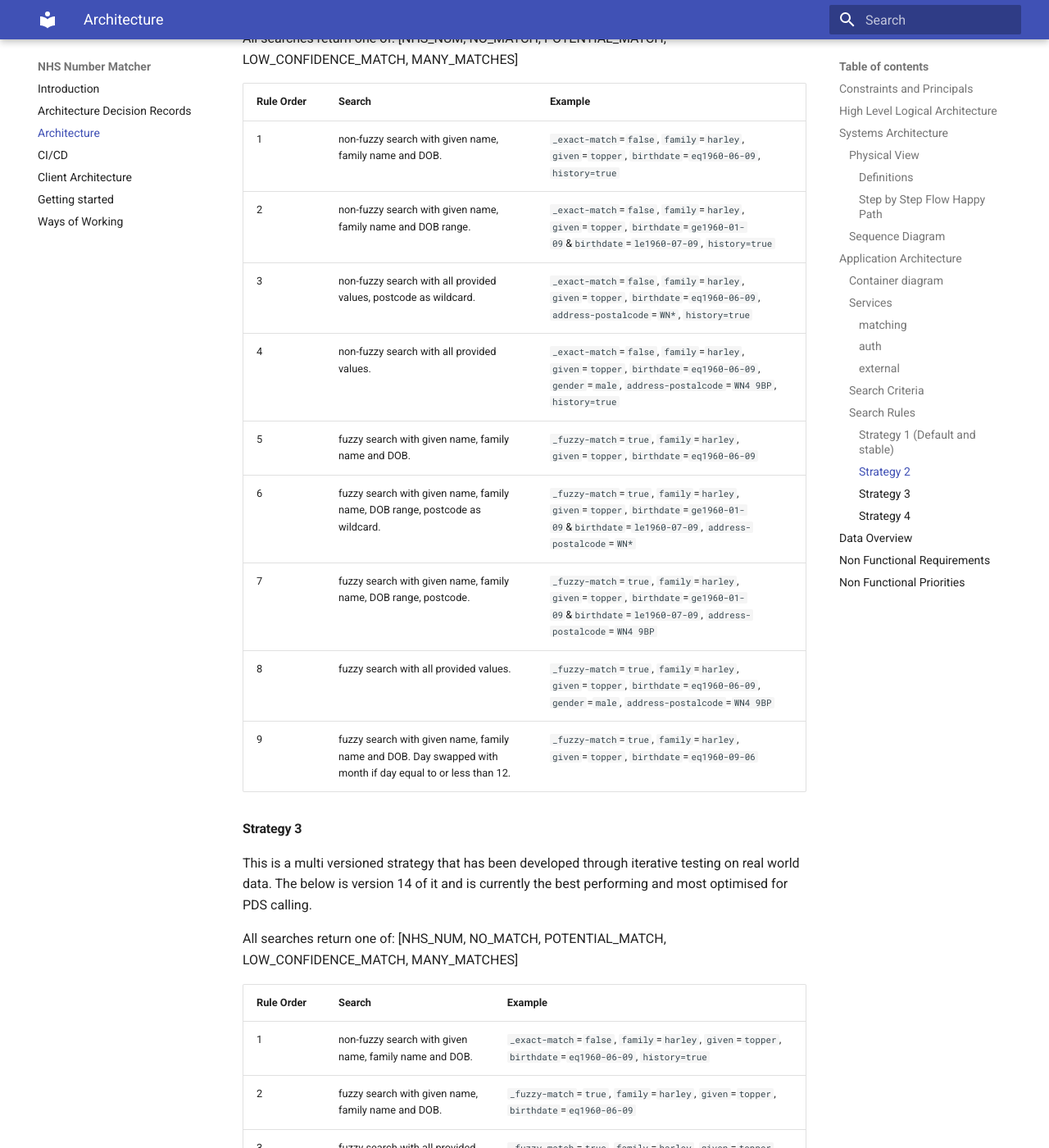
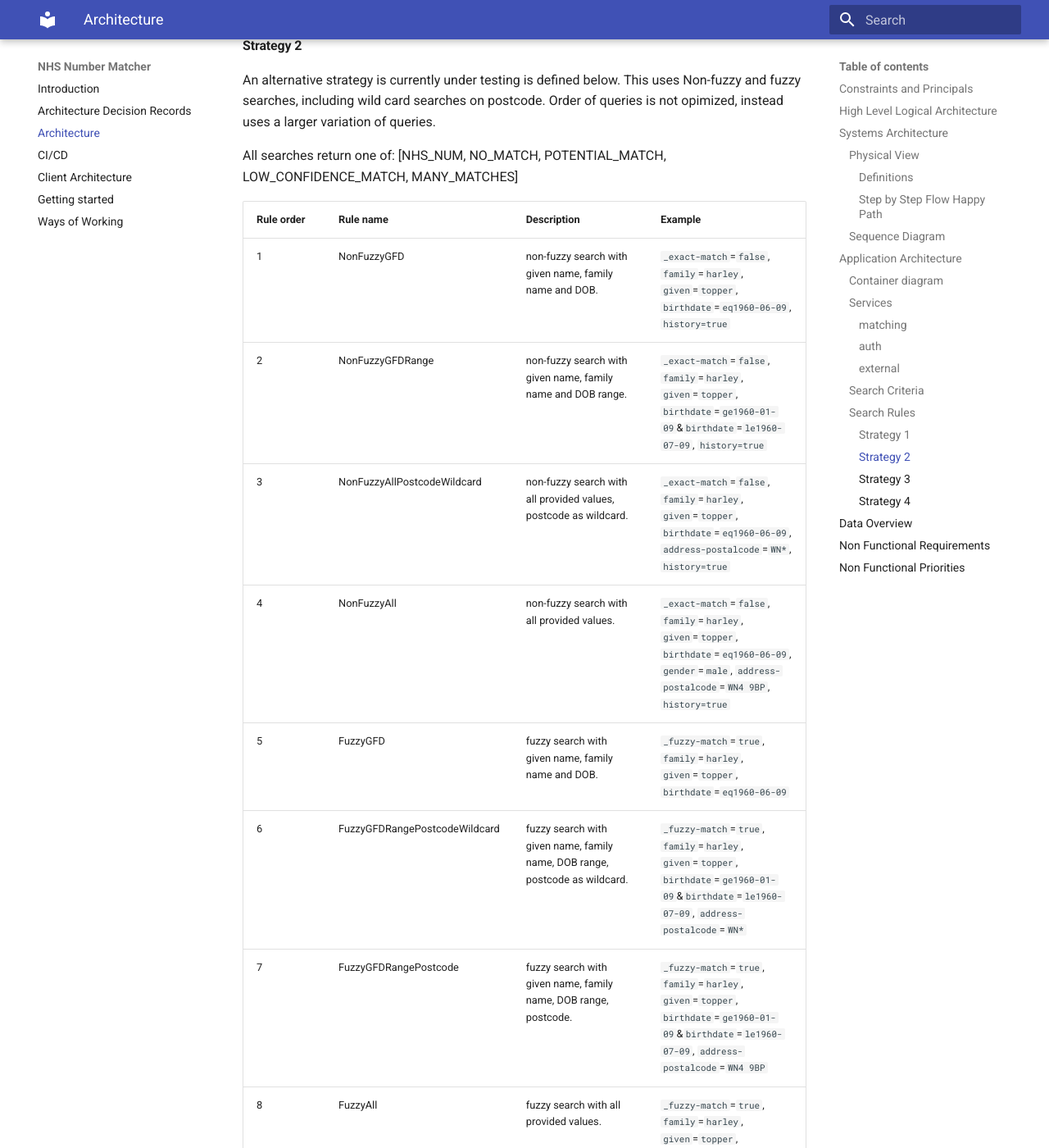
Before and after one commit to DFE-Digital/SUI_Matcher, an MkDocs documentation site: the page built from documentation/docs/architecture.md, in a window 1280 px wide and 1400 px high, scrolled down 9248 px. Shown: the whole window at 82% size. Built offline with MkDocs 1.6.1 and Material for MkDocs 9.7.7, drawn with Linux system fonts in a browser that asks for light colours; some of the changed text lies outside the part shown.

Commit message:
docs: Update search rules tables with rule names

```diff
--- a/documentation/docs/architecture.md
+++ b/documentation/docs/architecture.md
@@ -307,21 +307,21 @@
 We use multiple strategies, strategy 1 being the default and defined below. Other strategies may be used in the future
 for testing purposes.
 
-#### Strategy 1 (Default and stable)
+#### Strategy 1
 
 The search criteria being used for the pilot is as below, and is subject to change as real-world data and match rates
 are evaluated.
 
 All searches return one of: [NHS_NUM, NO_MATCH, POTENTIAL_MATCH, LOW_CONFIDENCE_MATCH, MANY_MATCHES]
 
-| Rule Order | Search                                                                                                     | Example                                                                                                                               |
-|:-----------|:-----------------------------------------------------------------------------------------------------------|:--------------------------------------------------------------------------------------------------------------------------------------|
-| 1          | Exact search with given name, family name and DOB.                                                         | `_exact-match`=`true`, `family`=`harley`, `given`=`topper`, `birthdate`=`eq1960-06-09`                                                |
-| 2          | Exact search with all provided values.                                                                     | `_exact-match`=`true`, `family`=`harley`, `given`=`topper`, `birthdate`=`eq1960-06-09`, `gender`=`male`                               |
-| 3          | fuzzy search with given name, family name and DOB.                                                         | `_fuzzy-match`=`true`, `family`=`harley`, `given`=`topper`, `birthdate`=`eq1960-06-09`                                                |
-| 4          | fuzzy search with all provided values.                                                                     | `_fuzzy-match`=`true`, `family`=`harley`, `given`=`topper`, `birthdate`=`eq1960-06-09` `gender`=`male` `address-postalcode`=`WN4 9BP` |
-| 5          | fuzzy search with given name, family name and DOB range 6 months either side of given date.                | `_fuzzy-match`=`true`, `family`=`harley`, `given`=`topper`, `birthdate`=`ge1960-01-09`&`birthdate`=`le1961-09-06`                     |
-| 6          | fuzzy search with given name, family name and DOB. Day swapped with month if day equal to or less than 12. | `_fuzzy-match`=`true`, `family`=`harley`, `given`=`topper`, `birthdate`=`eq1960-09-06`                                                |
+| Rule order | Rule name     | Description                                                                                                | Example                                                                                                                               |
+|:-----------|:--------------|:-----------------------------------------------------------------------------------------------------------|:--------------------------------------------------------------------------------------------------------------------------------------|
+| 1          | ExactGFD      | Exact search with given name, family name and DOB.                                                         | `_exact-match`=`true`, `family`=`harley`, `given`=`topper`, `birthdate`=`eq1960-06-09`                                                |
+| 2          | ExactAll      | Exact search with all provided values.                                                                     | `_exact-match`=`true`, `family`=`harley`, `given`=`topper`, `birthdate`=`eq1960-06-09`, `gender`=`male`                               |
+| 3          | FuzzyGFD      | fuzzy search with given name, family name and DOB.                                                         | `_fuzzy-match`=`true`, `family`=`harley`, `given`=`topper`, `birthdate`=`eq1960-06-09`                                                |
+| 4          | FuzzyAll      | fuzzy search with all provided values.                                                                     | `_fuzzy-match`=`true`, `family`=`harley`, `given`=`topper`, `birthdate`=`eq1960-06-09` `gender`=`male` `address-postalcode`=`WN4 9BP` |
+| 5          | FuzzyGFDRange | fuzzy search with given name, family name and DOB range 6 months either side of given date.                | `_fuzzy-match`=`true`, `family`=`harley`, `given`=`topper`, `birthdate`=`ge1960-01-09`&`birthdate`=`le1961-09-06`                     |
+| 6          | FuzzyAltDob   | fuzzy search with given name, family name and DOB. Day swapped with month if day equal to or less than 12. | `_fuzzy-match`=`true`, `family`=`harley`, `given`=`topper`, `birthdate`=`eq1960-09-06`                                                |
 
 #### Strategy 2
 
@@ -330,17 +330,17 @@
 
 All searches return one of: [NHS_NUM, NO_MATCH, POTENTIAL_MATCH, LOW_CONFIDENCE_MATCH, MANY_MATCHES]
 
-| Rule Order | Search                                                                                                     | Example                                                                                                                                                  |
-|:-----------|:-----------------------------------------------------------------------------------------------------------|:---------------------------------------------------------------------------------------------------------------------------------------------------------|
-| 1          | non-fuzzy search with given name, family name and DOB.                                                     | `_exact-match`=`false`, `family`=`harley`, `given`=`topper`, `birthdate`=`eq1960-06-09`, `history=true`                                                  |
-| 2          | non-fuzzy search with given name, family name and DOB range.                                               | `_exact-match`=`false`, `family`=`harley`, `given`=`topper`, `birthdate`=`ge1960-01-09`&`birthdate`=`le1960-07-09`, `history=true`                       |
-| 3          | non-fuzzy search with all provided values, postcode as wildcard.                                           | `_exact-match`=`false`, `family`=`harley`, `given`=`topper`, `birthdate`=`eq1960-06-09`, `address-postalcode`=`WN*`, `history=true`                      |
-| 4          | non-fuzzy search with all provided values.                                                                 | `_exact-match`=`false`, `family`=`harley`, `given`=`topper`, `birthdate`=`eq1960-06-09`, `gender`=`male`, `address-postalcode`=`WN4 9BP`, `history=true` |
-| 5          | fuzzy search with given name, family name and DOB.                                                         | `_fuzzy-match`=`true`, `family`=`harley`, `given`=`topper`, `birthdate`=`eq1960-06-09`                                                                   |
-| 6          | fuzzy search with given name, family name, DOB range, postcode as wildcard.                                | `_fuzzy-match`=`true`, `family`=`harley`, `given`=`topper`, `birthdate`=`ge1960-01-09`&`birthdate`=`le1960-07-09`, `address-postalcode`=`WN*`            |
-| 7          | fuzzy search with given name, family name, DOB range, postcode.                                            | `_fuzzy-match`=`true`, `family`=`harley`, `given`=`topper`, `birthdate`=`ge1960-01-09`&`birthdate`=`le1960-07-09`, `address-postalcode`=`WN4 9BP`        |
-| 8          | fuzzy search with all provided values.                                                                     | `_fuzzy-match`=`true`, `family`=`harley`, `given`=`topper`, `birthdate`=`eq1960-06-09`, `gender`=`male`, `address-postalcode`=`WN4 9BP`                  |
-| 9          | fuzzy search with given name, family name and DOB. Day swapped with month if day equal to or less than 12. | `_fuzzy-match`=`true`, `family`=`harley`, `given`=`topper`, `birthdate`=`eq1960-09-06`                                                                   |
+| Rule order | Rule name                     | Description                                                                                                | Example                                                                                                                                                  |
+|:-----------|:------------------------------|:-----------------------------------------------------------------------------------------------------------|:---------------------------------------------------------------------------------------------------------------------------------------------------------|
+| 1          | NonFuzzyGFD                   | non-fuzzy search with given name, family name and DOB.                                                     | `_exact-match`=`false`, `family`=`harley`, `given`=`topper`, `birthdate`=`eq1960-06-09`, `history=true`                                                  |
+| 2          | NonFuzzyGFDRange              | non-fuzzy search with given name, family name and DOB range.                                               | `_exact-match`=`false`, `family`=`harley`, `given`=`topper`, `birthdate`=`ge1960-01-09`&`birthdate`=`le1960-07-09`, `history=true`                       |
+| 3          | NonFuzzyAllPostcodeWildcard   | non-fuzzy search with all provided values, postcode as wildcard.                                           | `_exact-match`=`false`, `family`=`harley`, `given`=`topper`, `birthdate`=`eq1960-06-09`, `address-postalcode`=`WN*`, `history=true`                      |
+| 4          | NonFuzzyAll                   | non-fuzzy search with all provided values.                                                                 | `_exact-match`=`false`, `family`=`harley`, `given`=`topper`, `birthdate`=`eq1960-06-09`, `gender`=`male`, `address-postalcode`=`WN4 9BP`, `history=true` |
+| 5          | FuzzyGFD                      | fuzzy search with given name, family name and DOB.                                                         | `_fuzzy-match`=`true`, `family`=`harley`, `given`=`topper`, `birthdate`=`eq1960-06-09`                                                                   |
+| 6          | FuzzyGFDRangePostcodeWildcard | fuzzy search with given name, family name, DOB range, postcode as wildcard.                                | `_fuzzy-match`=`true`, `family`=`harley`, `given`=`topper`, `birthdate`=`ge1960-01-09`&`birthdate`=`le1960-07-09`, `address-postalcode`=`WN*`            |
+| 7          | FuzzyGFDRangePostcode         | fuzzy search with given name, family name, DOB range, postcode.                                            | `_fuzzy-match`=`true`, `family`=`harley`, `given`=`topper`, `birthdate`=`ge1960-01-09`&`birthdate`=`le1960-07-09`, `address-postalcode`=`WN4 9BP`        |
+| 8          | FuzzyAll                      | fuzzy search with all provided values.                                                                     | `_fuzzy-match`=`true`, `family`=`harley`, `given`=`topper`, `birthdate`=`eq1960-06-09`, `gender`=`male`, `address-postalcode`=`WN4 9BP`                  |
+| 9          | FuzzyAltDob                   | fuzzy search with given name, family name and DOB. Day swapped with month if day equal to or less than 12. | `_fuzzy-match`=`true`, `family`=`harley`, `given`=`topper`, `birthdate`=`eq1960-09-06`                                                                   |
 
 #### Strategy 3
 
@@ -348,15 +348,15 @@
 
 All searches return one of: [NHS_NUM, NO_MATCH, POTENTIAL_MATCH, LOW_CONFIDENCE_MATCH, MANY_MATCHES]
 
-| Rule Order | Search                                                                 | Example                                                                                                                                                              |
-|:-----------|:-----------------------------------------------------------------------|:---------------------------------------------------------------------------------------------------------------------------------------------------------------------|
-| 1          | non-fuzzy search with given name, family name and DOB.                 | `_exact-match`=`false`, `family`=`harley`, `given`=`topper`, `birthdate`=`eq1960-06-09`, `history=true`                                                              |
-| 2          | fuzzy search with given name, family name and DOB.                     | `_fuzzy-match`=`true`, `family`=`harley`, `given`=`topper`, `birthdate`=`eq1960-06-09`                                                                               |
-| 3          | fuzzy search with all provided values.                                 | `_fuzzy-match`=`true`, `family`=`harley`, `given`=`topper`, `birthdate`=`eq1960-06-09`, `gender`=`male`, `address-postalcode`=`WN4 9BP`                              |
-| 4          | non-fuzzy search with given name, family name and DOB range.           | `_exact-match`=`false`, `family`=`harley`, `given`=`topper`, `birthdate`=`ge1960-01-09`&`birthdate`=`le1960-07-09`, `history=true`                                   |
-| 5          | non-fuzzy search with given name, family name, DOB range, postcode.    | `_exact-match`=`false`, `family`=`harley`, `given`=`topper`, `birthdate`=`ge1960-01-09`&`birthdate`=`le1960-07-09`, `address-postalcode`=`WN4 9BP`, `history=true`   |
-| 6          | fuzzy search with given name, family name and DOB range.               | `_fuzzy-match`=`true`, `family`=`harley`, `given`=`topper`, `birthdate`=`ge1960-01-09`&`birthdate`=`le1960-07-09`                                                    |
-| 7          | fuzzy search with given name, family name, DOB range, postcode.        | `_fuzzy-match`=`true`, `family`=`harley`, `given`=`topper`, `birthdate`=`ge1960-01-09`&`birthdate`=`le1960-07-09`, `address-postalcode`=`WN4 9BP`                    |
+| Rule order | Rule name                | Description                                                         | Example                                                                                                                                                              |
+|:-----------|:-------------------------|:--------------------------------------------------------------------|:---------------------------------------------------------------------------------------------------------------------------------------------------------------------|
+| 1          | NonFuzzyGFD              | non-fuzzy search with given name, family name and DOB.              | `_exact-match`=`false`, `family`=`harley`, `given`=`topper`, `birthdate`=`eq1960-06-09`, `history=true`                                                              |
+| 2          | FuzzyGFD                 | fuzzy search with given name, family name and DOB.                  | `_fuzzy-match`=`true`, `family`=`harley`, `given`=`topper`, `birthdate`=`eq1960-06-09`                                                                               |
+| 3          | FuzzyAll                 | fuzzy search with all provided values.                              | `_fuzzy-match`=`true`, `family`=`harley`, `given`=`topper`, `birthdate`=`eq1960-06-09`, `gender`=`male`, `address-postalcode`=`WN4 9BP`                              |
+| 4          | NonFuzzyGFDRange         | non-fuzzy search with given name, family name and DOB range.        | `_exact-match`=`false`, `family`=`harley`, `given`=`topper`, `birthdate`=`ge1960-01-09`&`birthdate`=`le1960-07-09`, `history=true`                                   |
+| 5          | NonFuzzyGFDRangePostcode | non-fuzzy search with given name, family name, DOB range, postcode. | `_exact-match`=`false`, `family`=`harley`, `given`=`topper`, `birthdate`=`ge1960-01-09`&`birthdate`=`le1960-07-09`, `address-postalcode`=`WN4 9BP`, `history=true`   |
+| 6          | FuzzyGFDRange            | fuzzy search with given name, family name and DOB range.            | `_fuzzy-match`=`true`, `family`=`harley`, `given`=`topper`, `birthdate`=`ge1960-01-09`&`birthdate`=`le1960-07-09`                                                    |
+| 7          | FuzzyGFDRangePostcode    | fuzzy search with given name, family name, DOB range, postcode.     | `_fuzzy-match`=`true`, `family`=`harley`, `given`=`topper`, `birthdate`=`ge1960-01-09`&`birthdate`=`le1960-07-09`, `address-postalcode`=`WN4 9BP`                    |
 
 #### Strategy 4
 
```
